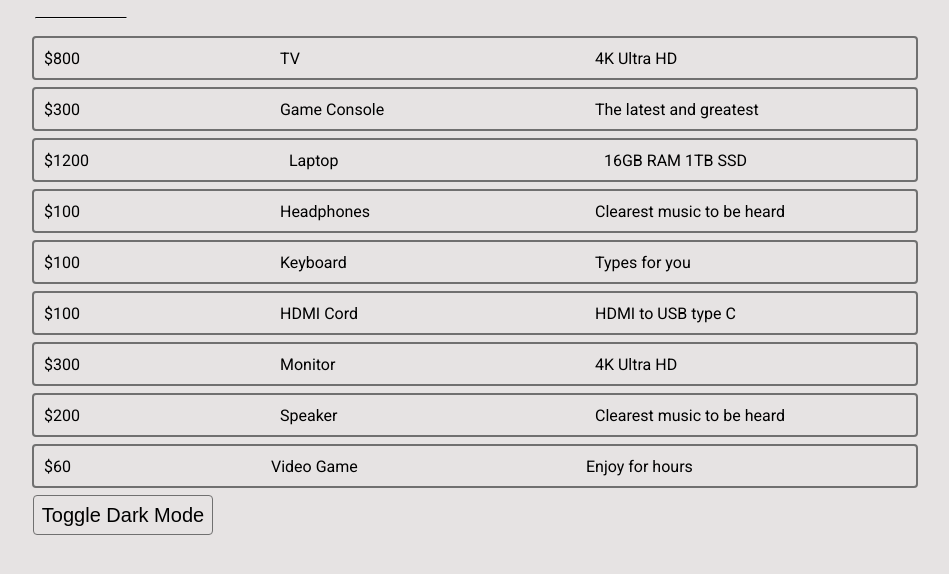
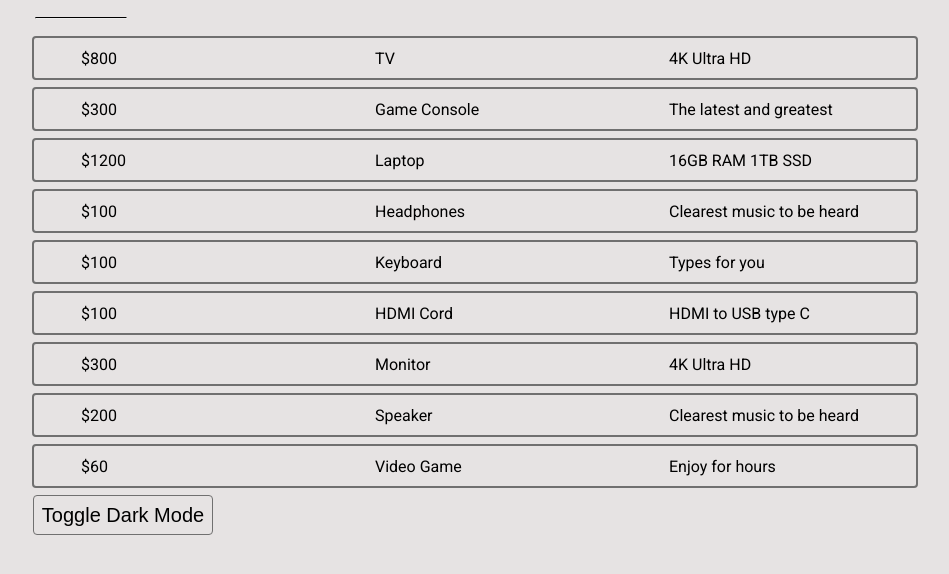
Before and after one commit to Azure-078/Week6Day1, a plain HTML site: page index.html in a window 1280 px wide. Shown: the part 60-634 px from the top of the page, without its empty margins (165-1114 px from the left). Drawn offline with nearby package versions, Linux system fonts and the light colour scheme.

Commit message:
second commit

```diff
--- a/main.css
+++ b/main.css
@@ -39,6 +39,7 @@ body {
     display:flex;
     flex-flow: row nowrap;
     align-items: center;
+    justify-content: space-around;
     /*setup of containers*/
     margin: 7px;
     height: 40px;
@@ -49,23 +50,13 @@ body {
 
 /*Setup of lettering ----- How do I center the price, item, and description?*/
 .inStockPrice {
-    display: inline-block;
-    margin-left: 10px;
-    text-align: left;
+    width: 200px;
 }
 .inStockItem {
-    width: 115px;
-    display: inline-block;
-    text-align: left;
-    justify-content: left;
-    margin-right: 200px;
-    margin-left: 200px;
+    width: 200px;
 }
 .inStockDesc {
-    display: inline-block;
-    text-align: left;
-    justify-content: right;
-    margin-right: 50px;
+    width: 200px;
 }
 
 
```
